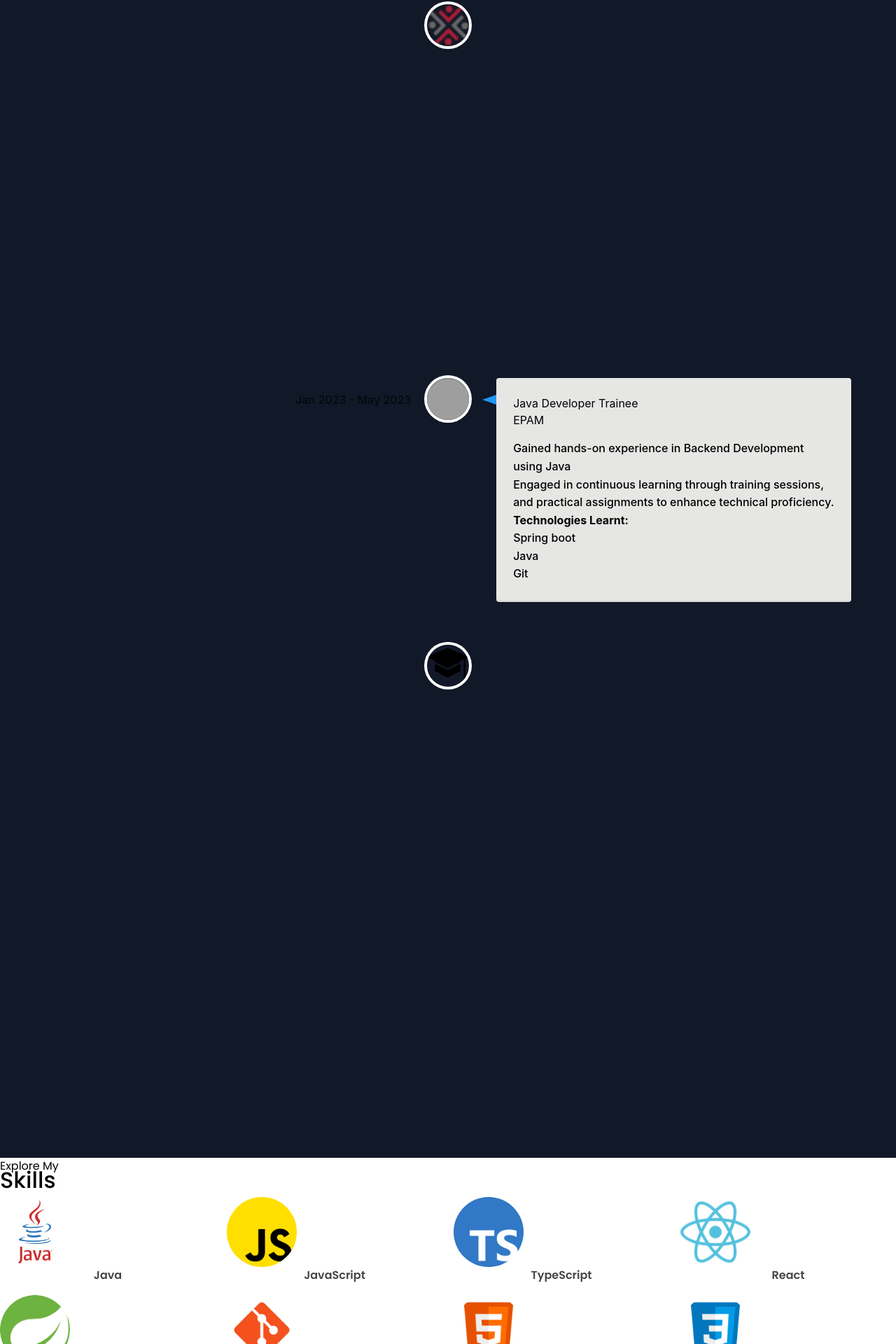
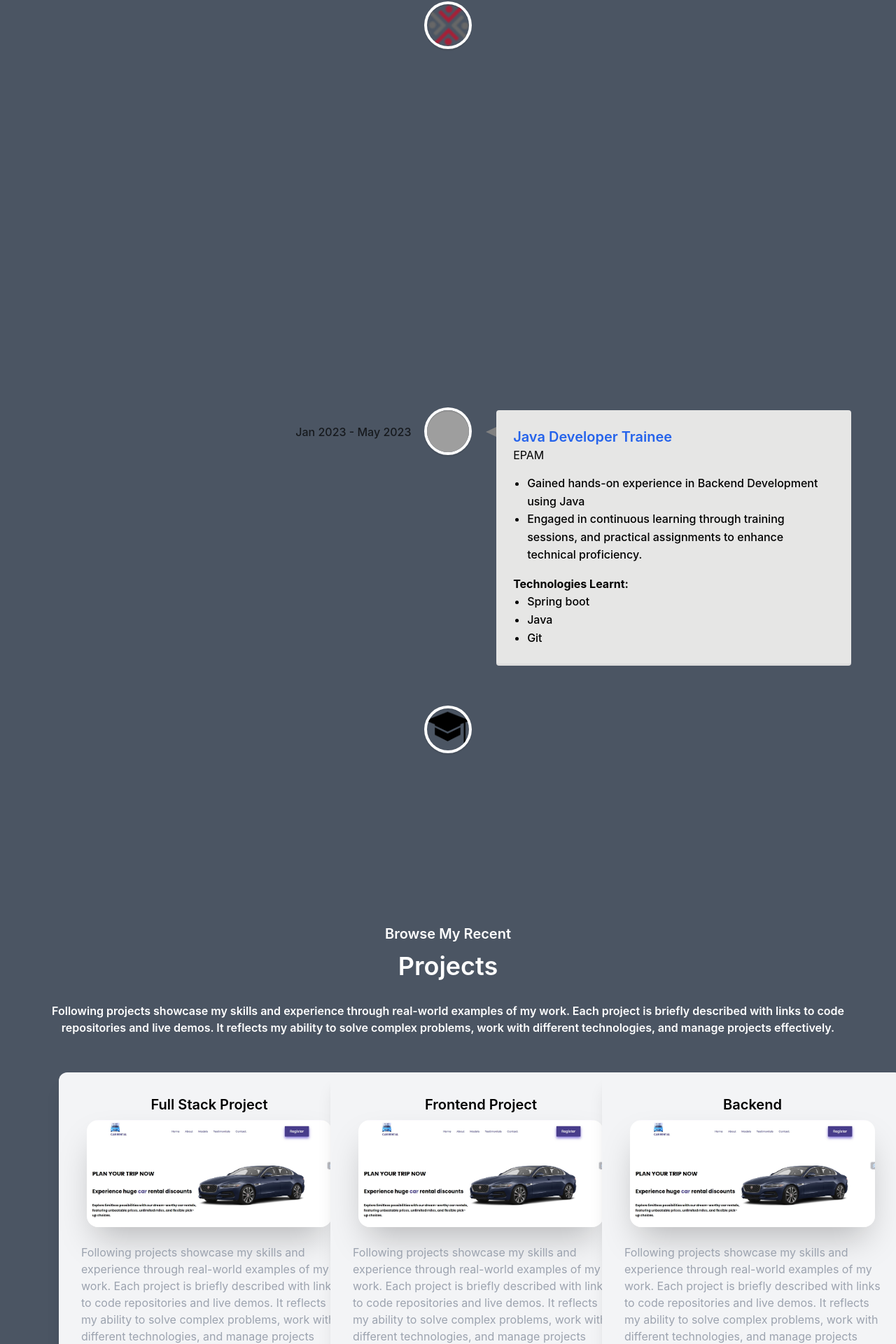
Before and after one commit to Vijay-948/my-portfolio, a React (Create React App) app: page / in a window 1280 px wide. Shown: the part 826-2746 px from the top of the page at 70% size. Built offline with nearby package versions, Linux system fonts and the light colour scheme; grey boxes are pictures that could not be loaded.

Commit message:
code-refactoring

```diff
--- a/src/App.js
+++ b/src/App.js
@@ -1,8 +1,7 @@
 // import logo from './logo.svg';
 import './App.css';
 import Home from './Components/Home';
-// import Navbar from './Components/Navbar';
-// import Home from './Components/Home'
+
 
 function App() {
   return (
--- a/src/Components/About.jsx
+++ b/src/Components/About.jsx
@@ -1,36 +1,31 @@
+import React from 'react';
 import { VerticalTimeline, VerticalTimelineElement } from 'react-vertical-timeline-component';
-import '../Styles/About.css';
-import "react-vertical-timeline-component/style.min.css";
-import  ptg  from '../Assests/favicon.png';
+import 'react-vertical-timeline-component/style.min.css';
+import ptg from '../Assests/favicon.png';
 import epam from '../Assests/epam-icon.png';
 import degree from '../Assests/degree-icon.png';
 
-
 const About = () => {
-    return(
-        <section id='about' className='bg-gray-900'>
-            <VerticalTimeline className='index' lineColor='none'>
+    return (
+        <section id='about' className='bg-gray-600 py-30'>
+            <VerticalTimeline className='index'>
                 <VerticalTimelineElement
                     className="vertical-timeline-element--work"
                     contentStyle={{ background: "#e6e6e5", color: "black" }}
-                contentArrowStyle={{ borderRight: "20px solid  rgb(33, 150, 243)" }}
+                    contentArrowStyle={{ borderRight: "15px solid gray" }}
                     date="Sept 2023 - Present"
-                // iconStyle={{ background: "rgb(33, 150, 243)", color: "#fff" }}
-                // icon={WorkIcon}
-                iconStyle={{ backgroundImage: `url(${ptg})`, backgroundSize: 'cover', color: 'red', backgroundRepeat: 'no-repeat' }}
+                    iconStyle={{ backgroundImage: `url(${ptg})`, backgroundSize: 'cover', backgroundRepeat: 'no-repeat' }}
                 >
-                <h3 className="vertical-timeline-element-title" style={{color: 'rgb(33, 150, 243)'}}>Full Stack Developer</h3>
-                <h4 className="vertical-timeline-element-subtitle">People Tech Group, Hyderabad, India</h4>
-                <p>
-                  <ul>
-                  <li style={{textAlign: 'left' }}> Developing and maintaining web applications using React.js, Spring Boot, PostgressSQL and other related technologies.</li>
-                  <li style={{textAlign: 'left' }}> Collaborated with the team to ensure seamless integration of front-end and back-end functionalities and deploying.</li>
+                    <h3 className="vertical-timeline-element-title text-blue-600 text-xl font-semibold">Full Stack Developer</h3>
+                    <h4 className="vertical-timeline-element-subtitle text-base">People Tech Group, Hyderabad, India</h4>
+                    <p className="mt-4">
+                        <ul className="list-disc ml-5 text-left">
+                            <li>Developing and maintaining web applications using React.js, Spring Boot, PostgressSQL and other related technologies.</li>
+                            <li>Collaborated with the team to ensure seamless integration of front-end and back-end functionalities and deploying.</li>
                             <li>Implementing responsive design and ensuring cross-browser compatibility.</li>
                         </ul>
-                  <strong>
-                    Technologies Used:
-                  </strong>
-                  <ul>
+                        <strong className="block mt-4">Technologies Used:</strong>
+                        <ul className="list-disc ml-5 text-left">
                             <li>React.js</li>
                             <li>Spring boot</li>
                             <li>Java</li>
@@ -43,21 +38,19 @@ const About = () => {
                 <VerticalTimelineElement
                     className="vertical-timeline-element--work"
                     contentStyle={{ background: "#e6e6e5", color: "black" }}
-                contentArrowStyle={{ borderRight: "20px solid  rgb(33, 150, 243)" }}
-                date="Jan 2023 - May  2023"
-                iconStyle={{ backgroundImage: `url(${epam})`, backgroundSize: 'cover', color: 'red' }}
+                    contentArrowStyle={{ borderRight: "15px solid gray" }}
+                    date="Jan 2023 - May 2023"
+                    iconStyle={{ backgroundImage: `url(${epam})`, backgroundSize: 'cover', backgroundRepeat: 'no-repeat' }}
                 >
-                <h3 className="vertical-timeline-element-title">Java Developer Trainee</h3>
-                <h4 className="vertical-timeline-element-subtitle">EPAM</h4>
-                <p>
-                  <ul>
-                    <li style={{textAlign: 'left' }}>Gained hands-on experience in Backend Development using Java</li>
-                    <li style={{textAlign: 'left' }}>Engaged in continuous learning through training sessions, and practical assignments to enhance technical proficiency.</li>
+                    <h3 className="vertical-timeline-element-title text-blue-600 text-xl font-semibold">Java Developer Trainee</h3>
+                    <h4 className="vertical-timeline-element-subtitle text-base">EPAM</h4>
+                    <p className="mt-4">
+                        <ul className="list-disc ml-5 text-left">
+                            <li>Gained hands-on experience in Backend Development using Java</li>
+                            <li>Engaged in continuous learning through training sessions, and practical assignments to enhance technical proficiency.</li>
                         </ul>
-                  <strong>
-                    Technologies Learnt:
-                  </strong>
-                  <ul>
+                        <strong className="block mt-4">Technologies Learnt:</strong>
+                        <ul className="list-disc ml-5 text-left">
                             <li>Spring boot</li>
                             <li>Java</li>
                             <li>Git</li>
@@ -67,17 +60,15 @@ const About = () => {
                 <VerticalTimelineElement
                     className="vertical-timeline-element--work"
                     contentStyle={{ background: "#e6e6e5", color: "black" }}
-                contentArrowStyle={{ borderRight: "20px solid  rgb(33, 150, 243)" }}
+                    contentArrowStyle={{ borderRight: "15px solid gray" }}
                     date="July 2019 - May 2023"
-                iconStyle={{ backgroundImage: `url(${degree})`, backgroundSize: 'cover', color: 'red' }}
+                    iconStyle={{ backgroundImage: `url(${degree})`, backgroundSize: 'cover', backgroundRepeat: 'no-repeat' }}
                 >
-                <h3 className="vertical-timeline-element-title">B.Tech Computer Science & Engineering</h3>
-                <h4 className="vertical-timeline-element-subtitle">Lovely Professional University, Punjab, India</h4>
-                <p>
-                <strong>
-                  Technologies and Coursework
-                </strong>
-                <ul>
+                    <h3 className="vertical-timeline-element-title text-blue-600 text-xl font-semibold">B.Tech Computer Science & Engineering</h3>
+                    <h4 className="vertical-timeline-element-subtitle text-base">Lovely Professional University, Punjab, India</h4>
+                    <p className="mt-4">
+                        <strong className="block">Technologies and Coursework:</strong>
+                        <ul className="list-disc ml-5 text-left">
                             <li>Java</li>
                             <li>Data Structures & Algorithms</li>
                             <li>Database Management System</li>
@@ -86,11 +77,8 @@ const About = () => {
                     </p>
                 </VerticalTimelineElement>
             </VerticalTimeline>
-
-
         </section>
-    )
-
+    );
 }
 
 export default About;
--- a/src/Components/Contact.jsx
+++ b/src/Components/Contact.jsx
@@ -52,7 +52,7 @@ const Contact = () => {
     return(
         <>
         <ToastContainer />
-        <section className="contact-page">
+        <section id='contact' className="contact-page">
             <div className="container">
                 <div className="contact-div">
                     <div className="contact-div__text">
--- a/src/Components/Home.jsx
+++ b/src/Components/Home.jsx
@@ -14,8 +14,8 @@ const Home = () => {
         <Navbar />
         <Profile  />
         <About />
+        <ProjectCard element={'#projects'} />
         <Skills />
-        <ProjectCard element={'#projects'}/>
         <CodingProfiles />
         <Contact />
 
--- a/src/Components/Navbar.jsx
+++ b/src/Components/Navbar.jsx
@@ -2,7 +2,7 @@
 import MenuIcon from '@mui/icons-material/Menu';
 import CloseIcon from '@mui/icons-material/Close';
 import { useState } from 'react';
-
+import { Link } from 'react-router-dom';
 
 const Navbar = () => {
 
--- a/src/Components/Profile.jsx
+++ b/src/Components/Profile.jsx
@@ -2,28 +2,36 @@ import React from 'react';
 import ProfilePic from '../Assests/ProfileImg.png';
 import linkedin from '../Assests/linkedin.png';
 import GitHubIcon from '@mui/icons-material/GitHub';
+import { Tilt } from 'react-tilt';
 
 
 const Profile = () => {
 
     return (
-        <section id="profile" className='bg-gray-900 flex flex-col items-center text-white justify-center py-20 lg:flex-row lg:gap-32 lg:h-screen'>
-            <div className="flex">
-                <img src={ProfilePic} alt='profile' className='w-80 h-80 lg:w-96 lg:h-96 rounded-full animate-profile shadow-2xl' />
-            </div>
+        <section id="profile" className='bg-gray-600 flex flex-col items-center text-white justify-center py-20 lg:flex-row lg:gap-32 lg:h-screen'>
+            <Tilt  options={{
+                        max: 45,
+                        scale: 1,
+                        speed: 450,
+                    }}
+            >
+                <div className="flex">
+                    <img src={ProfilePic} alt='profile' className='w-80 h-80 lg:w-96 lg:h-96 rounded-full animate-profile shadow-2xl' />
+                </div>
+            </Tilt>
 
             <div className="text-center lg:text-center lg:self-center text-white mt-10">
-                <p className="text-xl font-semibold text-center">Hello I'm &#128512;</p>
+                <p className="text-xl font-bold text-center">Hello I'm &#128075;</p>
                 <p className='text-3xl lg:text-5xl font-bold text-center font-light lg:font-bold'>Kogilathota Vijay Reddy</p>
                 <p className='text-2xl font-bold mt-2 text-center'>Full Stack Developer</p>
 
                 <div className='flex justify-center mt-4 gap-6'>
-                    <button className='px-2 py-2 bg-gray-400 rounded-3xl hover:bg-gray-700 shadow-xl font-bold'
+                    <button className='px-2 py-2 bg-gray-400 rounded-3xl font-bold transform transition-transform hover:scale-105 hover:shadow-2xl hover:bg-gray-700'
                         onClick={() => window.open('../assests/vijayreddy.pdf')}
                     >
                         Download CV
                     </button>
-                    <button className='px-2 py-2 bg-gray-400 rounded-3xl hover:bg-gray-700 shadow-2xl font-bold'
+                    <button className='px-2 py-2 bg-gray-400 rounded-3xl font-bold transform transition-transform hover:scale-105 hover:shadow-2xl hover:bg-gray-700'
                         onClick={() => (window.location.href= './#contact')}
                     >
                         Contact Info
--- a/src/Components/ProjectCard.jsx
+++ b/src/Components/ProjectCard.jsx
@@ -7,11 +7,11 @@ import OpenInNewIcon from '@mui/icons-material/OpenInNew';
 
 const ProjectCard = () => {
     return (
-        <section id='projects' className="relative py-8 px-4 lg:px-16 -z-1 mt-10 bg-gray-900">
+        <section id='projects' className="py-8 px-4 lg:px-16 bg-gray-600">
             <div className="text-center">
-                <p className="text-xl font-semibold">Browse My Recent</p>
-                <h1 className='text-4xl font-semibold mt-3'>Projects</h1>
-                <p className='text-center mt-8'>
+                <p className="text-xl font-semibold text-white">Browse My Recent</p>
+                <h1 className='text-4xl font-semibold mt-3 text-white'>Projects</h1>
+                <p className='text-center mt-8 font-poppins text-white font-semibold'>
                     Following projects showcase my skills and experience through real-world examples of my work. Each project is briefly described with links to code repositories and live demos. It reflects my ability to solve complex problems, work with different technologies, and manage projects effectively.
                 </p>
             </div>
--- a/src/Components/Skills.jsx
+++ b/src/Components/Skills.jsx
@@ -1,3 +1,4 @@
+import React from 'react';
 import react from '../Assests/reactjs.png';
 import java from '../Assests/Java.png';
 import javascript from '../Assests/JS.png';
@@ -7,38 +8,38 @@ import css from '../Assests/css.png';
 import springboot from '../Assests/Spring boot.png';
 import sql from '../Assests/mysql.png';
 import git from '../Assests/git.png';
-import '../Styles/Skills.css'
+
 
 const Skills = () => {
-
     const languageandTools = [
         { name: 'Java', logo: java },
         { name: 'JavaScript', logo: javascript },
         { name: 'TypeScript', logo: typescript },
         { name: 'React', logo: react },
         { name: 'Spring Boot', logo: springboot },
-        {name: 'Git', logo: git},
+        { name: 'Git', logo: git },
         { name: 'HTML', logo: html },
         { name: 'CSS', logo: css },
-        { name: 'MySQL', logo: sql }
+        { name: 'MySQL', logo: sql },
+        // {name: 'Tailwind', logo:aadf }
     ];
 
-    return(
-        <section id='skills'>
-            <p class="section__text__p1">Explore My</p>
-            <h1 class="title">Skills</h1>
-            <div className="skills__img__container">
-                {languageandTools.map((item) =>(
-                    <div className="skills__img">
-                        <img className='skils' src={item.logo} alt={item.name}/>
-                        <p className='skills_names'>{item.name}</p>
+    return (
+
+        <section id="skills" className="py-10 px-5 md:px-20 min-h-screen flex flex-col items-center bg-gray-600">
+            <p className="font-poppins font-bold text-xl text-white">Explore My</p>
+            <h1 className="font-poppins font-medium text-4xl mt-2 mb-10 text-white">Skills</h1>
+            <div className="grid grid-cols-3 md:grid-cols-7 gap-10">
+                {languageandTools.map((item) => (
+                    <div className="text-center">
+                        <img className= " rounded-full w-24 mx-auto mb-3 transform transition-transform hover:scale-105 hover:shadow-2xl hover:bg-gray-700" src={item.logo} alt={item.name} />
+                        <p className="font-poppins font-semibold text-white">{item.name}</p>
                     </div>
-
                 ))}
             </div>
         </section>
-    )
 
+    );
 }
 
 export default Skills;
--- a/src/Styles/About.css
+++ /dev/null
@@ -1,27 +0,0 @@
-/* section {
-    padding-top: 2 0vh;
-    height: 108vh;
-    margin: 0 10rem;
-    box-sizing: border-box;
-    min-height: fit-content;
-} */
-
-#about {
-    display: flex;
-    justify-content: center;
-    gap: 5rem;
-    height: 210vh;
-}
-.index {
-    z-index: -1;
-    color: black !important;
-    /* padding-top: 30vh !important; */
-
-}
-
-
-
-.vertical-timeline-element--work {
-    color: red !important;
-    /* background: rgb(66, 145, 205); */
-}
--- a/src/Styles/CodingProfiles.css
+++ /dev/null
@@ -1,41 +0,0 @@
-/* section {
-    padding-top: 20vh;
-    height: 196vh;
-    margin: 0 20rem;
-
-} */
-
-#coding-profile {
-    padding-top: 25vh;
-    height: 130vh;
-
-}
-
-
-.index {
-    z-index: 1;
-}
-
-
-.links{
-    justify-content: right !important;
-    background-color: rgb(89, 158, 215);
-    padding: 0.7rem 0.7rem;
-    border-radius: 20rem;
-    border: 20px red;
-    transition: color 0.3 ease;
-    cursor: pointer;
-}
-
-
-.links:hover {
-    background-color: transparent !important;
-    color: #483D8B !important;
-}
-/* a {
-    color: red;
-} */
-
-.links:hover .icon {
-    color: green;
-}
--- a/src/Styles/Skills.css
+++ /dev/null
@@ -1,76 +0,0 @@
-/* section {
-    padding-top: 20vh;
-    height: 108vh;
-    margin: 0 10rem;
-    box-sizing: border-box;
-    min-height: fit-content;
-} */
-
-#skills {
-    justify-content: center;
-    gap: 5rem;
-    height: 80vh;
-}
-
-.section__text__p1 {
-    font-family: poppins,sans-serif;
-
-}
-
-.title {
-    font-family: poppins,sans-serif;
-    font-weight: 500;
-    font-size: 2rem;
-    margin-top: -1rem;
-}
-
-.skills__img__container  {
-    display: grid;
-    grid-template-columns: repeat(4, 1fr);
-    grid-gap: 1px;
-    align-items: center;
-    gap: 1rem;
-
-
-}
-
-.skills__img {
-    text-align: center;
-}
-
-.skills__img img{
-    border-radius: 400px;
-    width: 100px;
-}
-
-.skills_names {
-    font-family: poppins,sans-serif;
-    font-size: 1rem;
-    font-weight: 600;
-    color: rgb(69, 69, 69);
-}
-
-@media screen and (max-width: 600px){
-    #skills {
-        padding-top: 20vh;
-        height: 108vh;
-    }
-
-    .skills__img__container  {
-        display: grid;
-        grid-template-columns: repeat(2, 1fr);
-        grid-gap: 40px;
-
-
-    }
-    .skills__img {
-        text-align: center;
-    }
-
-    .skills__img img{
-        border-radius: 400px;
-        width: 100px;
-    }
-
-
-}
```
Also changed, not shown: src/Components/CodingProfiles.jsx (+31 -36 lines). Lines whose indentation alone changed are shown as unchanged.
